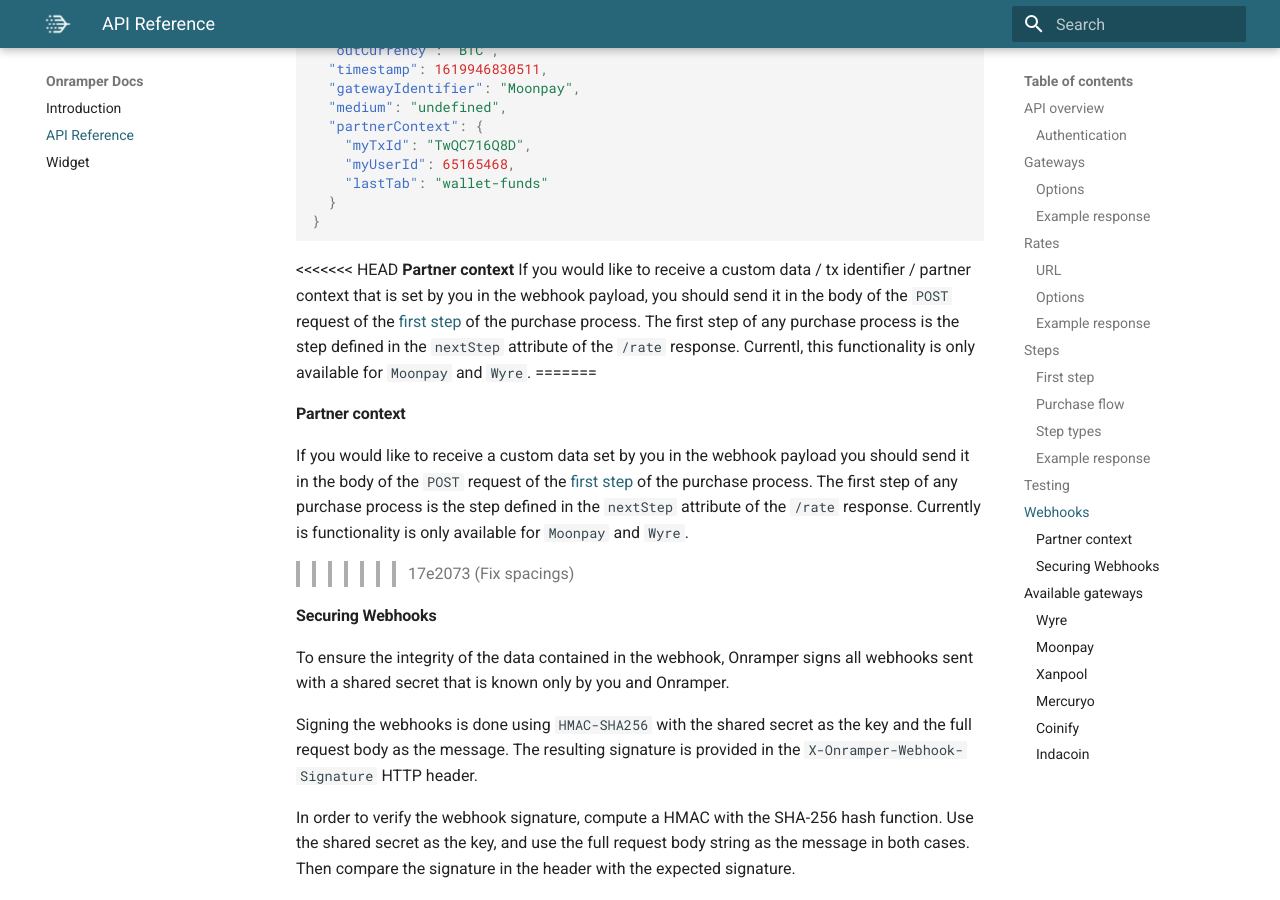
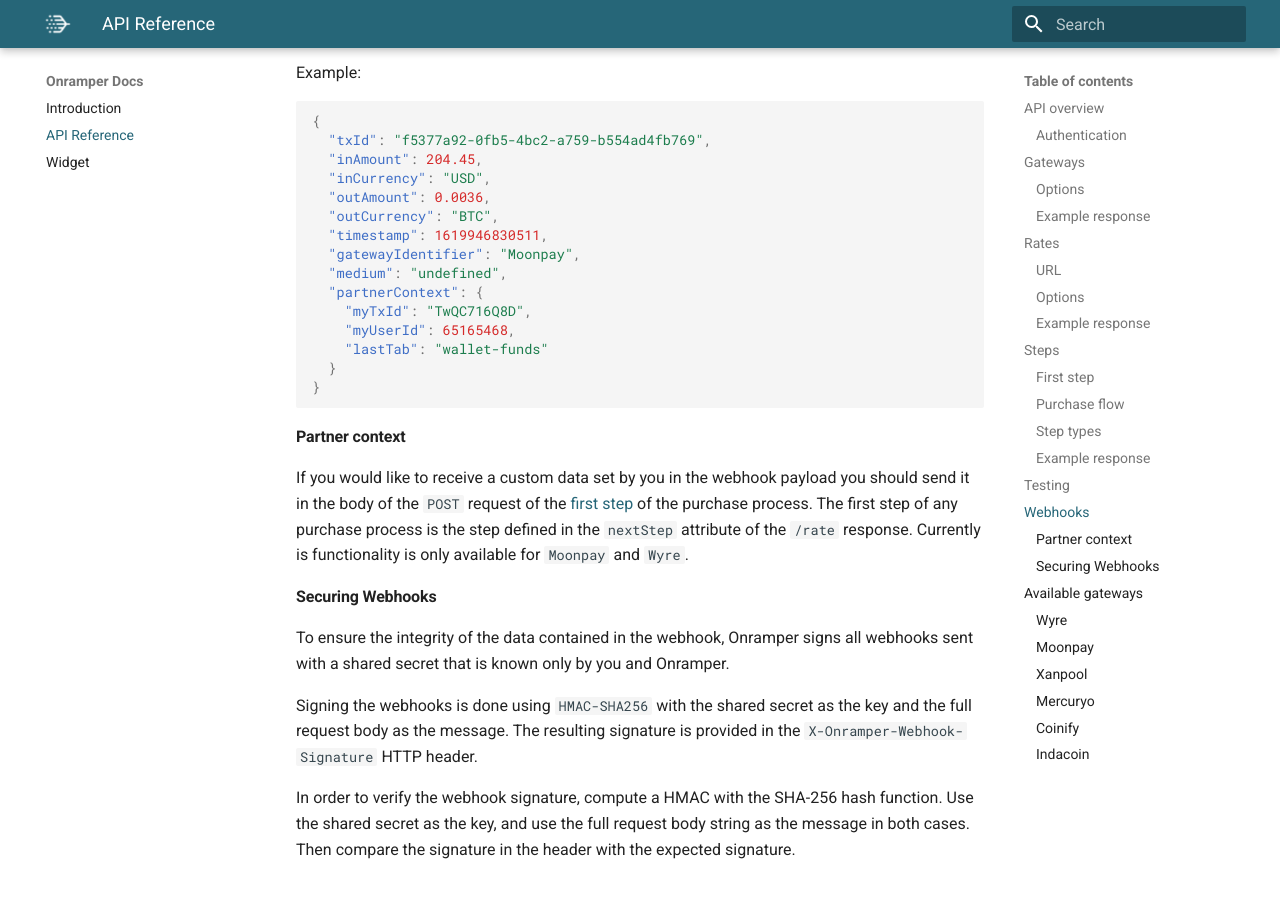
Before and after one commit to onramper/docs, an MkDocs documentation site: the page built from docs/API-Reference.md, in a window 1280 px wide and 900 px high, scrolled down 8322 px. Built offline with MkDocs 1.6.1 and Material for MkDocs 9.7.7, drawn with Linux system fonts in a browser that asks for light colours; some of the changed text lies outside the part shown.

````diff
--- a/docs/API-Reference.md
+++ b/docs/API-Reference.md
@@ -295,16 +303,9 @@ Example:
 }
 ```
 
-<<<<<<< HEAD
-**Partner context**
-If you would like to receive a custom data / tx identifier / partner context that is set by you in the webhook payload, you should send it in the body of the `POST` request of the [first step]('#first-step') of the purchase process. The first step of any purchase process is the step defined in the `nextStep` attribute of the `/rate` response. Currentl, this functionality is only available for `Moonpay` and `Wyre`.
-=======
-
 #### Partner context
 
 If you would like to receive a custom data set by you in the webhook payload you should send it in the body of the `POST` request of the [first step]('#first-step') of the purchase process. The first step of any purchase process is the step defined in the `nextStep` attribute of the `/rate` response. Currently is functionality is only available for `Moonpay` and `Wyre`.
-
-> > > > > > > 17e2073 (Fix spacings)
 
 #### Securing Webhooks
 
@@ -347,4 +348,4 @@ In order to verify the webhook signature, compute a HMAC with the SHA-256 hash f
 
 #### Indacoin
 
-- Soon available
+- Avaliable only for test environment. Soon in production.
````
Also changed, not shown: other parts of docs/API-Reference.md (+8 -0 lines).
